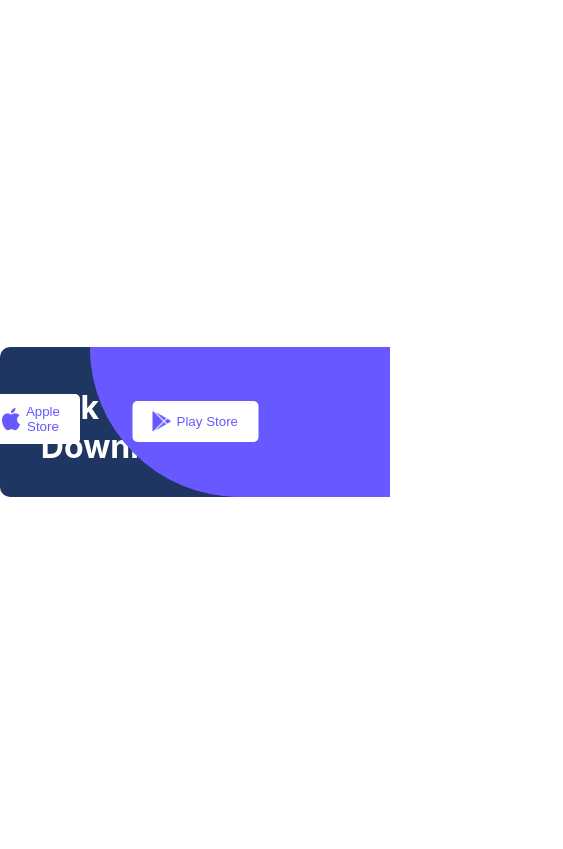
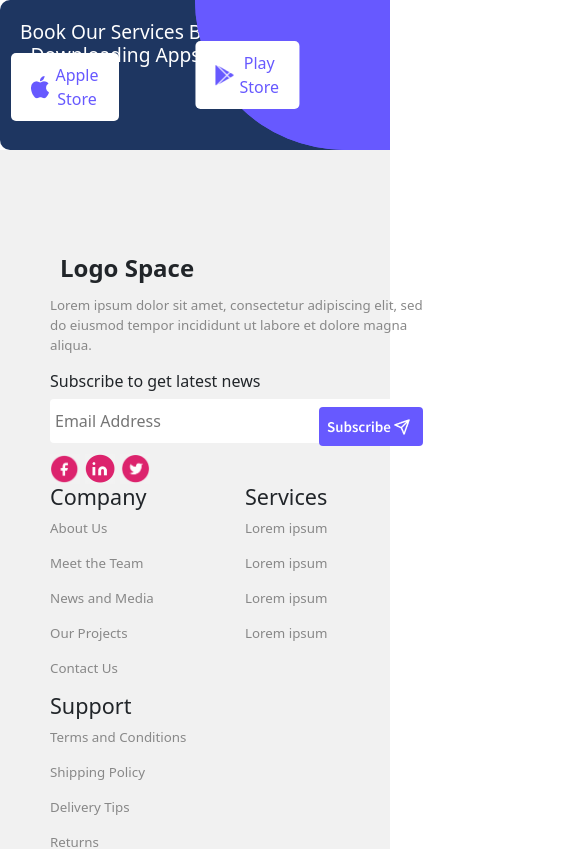
Before and after one commit to Ravali-KM/InternMern, a React (Create React App) app: page / in a window 390 px wide. Shown: the top 849 px of the page, 563 px wide, since content can reach past the window. Built offline with nearby package versions, Linux system fonts and the light colour scheme.

Commit message:
Responsive mobile view edits

```diff
--- a/package.json
+++ b/package.json
@@ -6,6 +6,7 @@
     "@testing-library/jest-dom": "^5.16.5",
     "@testing-library/react": "^13.4.0",
     "@testing-library/user-event": "^13.5.0",
+    "bootstrap": "^5.2.3",
     "react": "^18.2.0",
     "react-dom": "^18.2.0",
     "react-scripts": "5.0.1",
--- a/src/Footer/Footer.css
+++ b/src/Footer/Footer.css
@@ -11,7 +11,7 @@
     background-color: #f1f1f1;
     flex-wrap: wrap;
     padding: 120px;
-    margin-bottom: 10px;
+    margin-bottom: 0px;
     padding-top: 180px;
     padding-bottom: 5px;
   }
@@ -31,6 +31,7 @@
   .footer-column h5{
     margin-right: 10px;
     text-align: left;
+    font-size: medium;
   }
   .footer-column h4{
     margin-right: 10px;
@@ -76,7 +77,7 @@
     background-color: #6759FF;
     color: #fff;
     border: none;
-    padding: 10px;
+    padding: 8px;
     margin-top: 8px;
     margin-bottom: 8px;
     border-radius: 4px;
@@ -119,7 +120,16 @@
     text-align: center;
     clear: both; /* Clear float to go below columns */
     margin-top: 30px;
-    margin-left: 50px;
-    margin-right: 50px;
+    margin-left: 30px;
+    margin-right: 30px;
+    font-size: smaller;
 
   }
+
+  @media (max-width: 600px) {
+    .footer {
+      padding: 0px;
+      padding-top: 100px;
+      padding-bottom: 20px;
+    }
+  }
--- a/src/Footer/Footer.jsx
+++ b/src/Footer/Footer.jsx
@@ -1,6 +1,6 @@
 import React from 'react';
 import './Footer.css';
-
+import 'bootstrap/dist/css/bootstrap.min.css';
 import twitter from "../assets/twitter.png";
 import facebook from "../assets/facebook.png";
 import linkedin from "../assets/linkedin.png";
--- a/src/RR/rr.css
+++ b/src/RR/rr.css
@@ -4,6 +4,15 @@
   align-items: center;
   height: 100vh;
   margin-bottom: 10px;
+  padding:0%;
+}
+
+.overlay-box{
+  display: flex;
+  justify-content: center;
+  align-items: center;
+  padding-bottom: 0%;
+
 }
 
 .rounded-rectangle {
@@ -70,3 +79,39 @@ button {
 button img {
   margin-right: 5px;
 }
+
+
+@media (max-width: 600px) {
+  .rounded-rectangle {
+    max-width: 500px;
+  }
+
+  .heading {
+    color: white;
+    position: absolute;
+    font-size: larger;
+    left: 20px; /* Adjust this value as needed */
+    top: 20px; /* Adjust this value as needed */
+  }
+
+  .quarter-ellipse {
+    height: 150px;
+    width: 50%;
+  }
+
+  .buttons {
+    display: flex;
+    height: 10px;
+    width:20px;
+    align-items: center;
+    justify-content: center;
+    color: #6759FF;
+    background-color: white;
+    border: none;
+    border-radius: 5px;
+    margin-right: 10px;
+    padding-top: 20px;
+    padding-bottom: 10px;
+    cursor: pointer;
+  }
+}
--- a/src/RR/rr.jsx
+++ b/src/RR/rr.jsx
@@ -5,7 +5,7 @@ import PlayStore from "../assets/PlayStore.png";
 
 const RoundedRectangle = () => {
   return (
-    <div className="container">
+    <div className="container" class='overlay-box'>
       <div className="rounded-rectangle">
       <h1 className="heading">Book Our Services By<br></br>Downloading Apps</h1>
       <div className="buttons">
```
Also changed, not shown: 1 other file (tests, documents, lock files or other folders).
